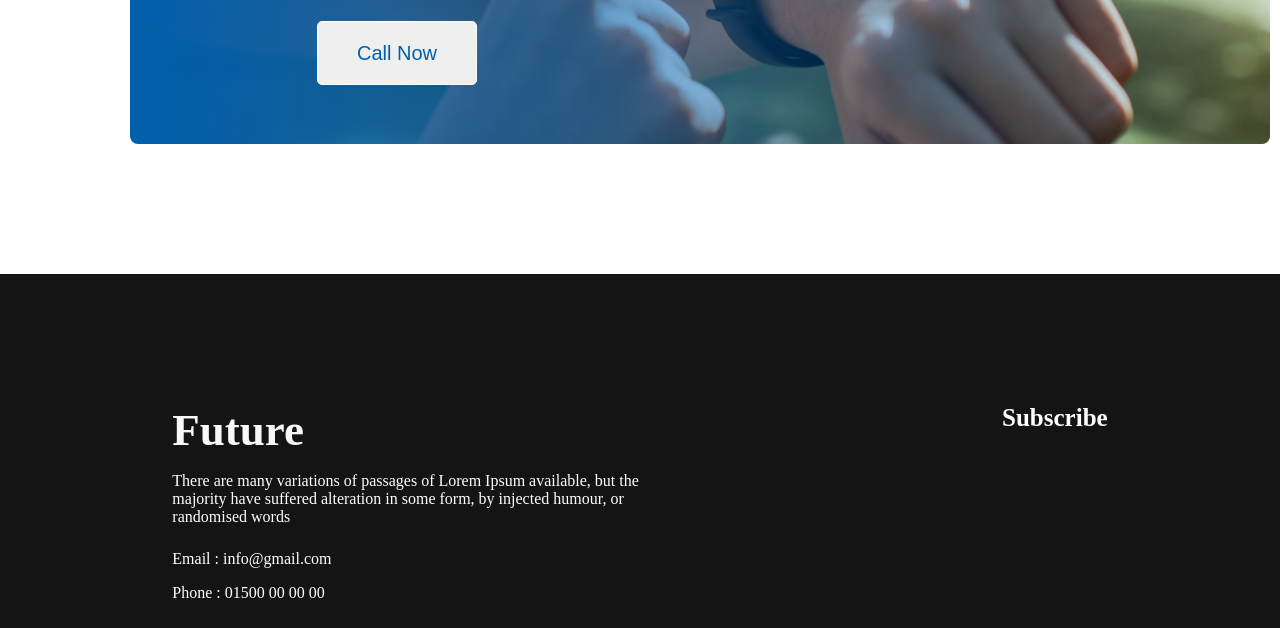
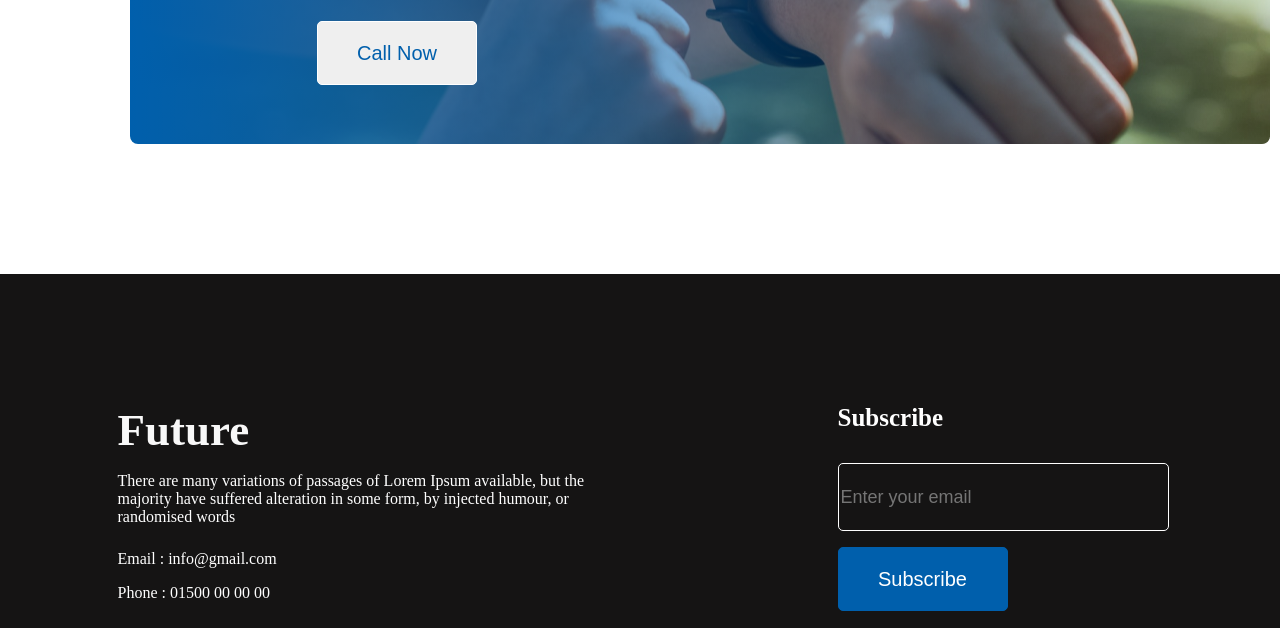
Before and after one commit to dev-sabbir194/first-assignment, a plain HTML site: page index.html in a window 1280 px wide. Shown: the part 2197-2825 px from the top of the page. Drawn offline with nearby package versions, Linux system fonts and the light colour scheme.

Commit message:
new update

```diff
--- a/index.html
+++ b/index.html
@@ -109,6 +109,10 @@
 
             <div class="part-two" >
                 <h5 class="secound-title">Subscribe</h5>
+                <input class="email-input" type="email" placeholder="Enter your email">
+                <div>
+                    <button class="subscribe-button">Subscribe</button>
+                </div>
             </div>
 
         </section>
--- a/styles/style.css
+++ b/styles/style.css
@@ -263,3 +263,32 @@ header{
     margin-left: 17px;
     margin-right: 18px;
 }
+
+ .part-two{
+
+    width: 325px;
+    height: 144px;
+}
+
+.subscribe-button{
+    margin-top: 16px;
+    width: 170px;
+    height: 64px;
+    color:#ffffff;
+    background-color: #005FAC;
+    font-size: 20px;
+    border-radius: 5px;
+    border: 1px solid #005FAC;
+}
+
+.email-input{
+    width: 325px;
+    height: 64px;
+    background: #151414;
+    color: #FFFFFF;
+    font-weight: 400;
+    font-size: 18px;
+    margin-top: 31px;
+    border: 1px solid #FFFFFF;
+    border-radius: 5px;
+}
```
